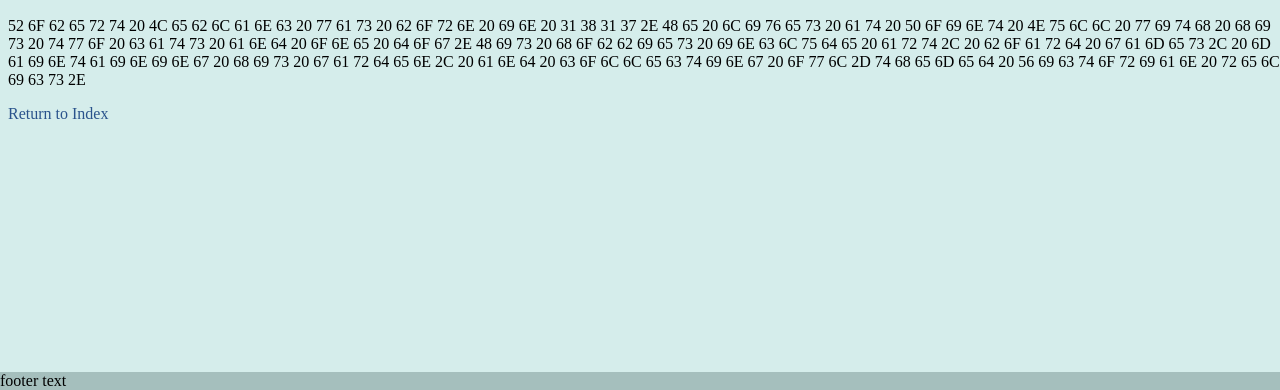
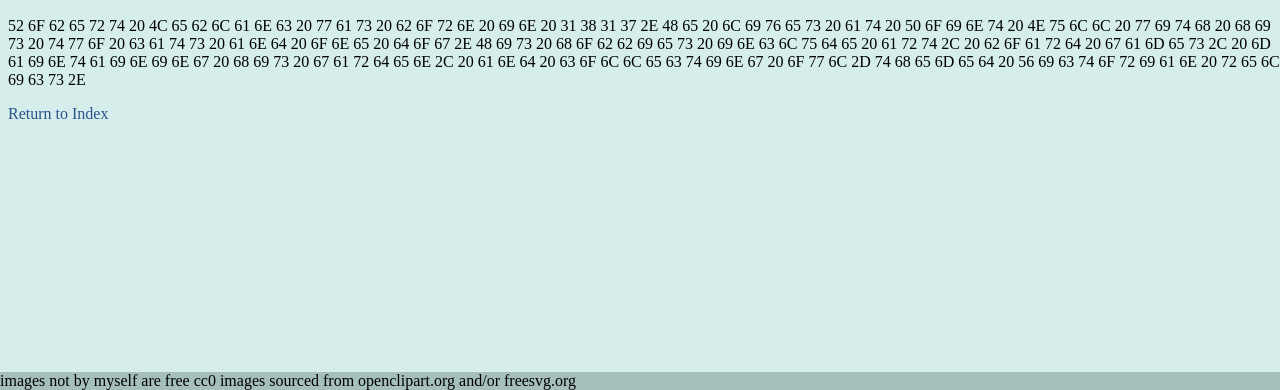
Before and after one commit to Wau-DSC/bioSite, a plain HTML site: page about.html in a window 1280 px wide. Shown: the part 410-800 px from the top of the page. Drawn offline with Linux system fonts and the light colour scheme.

Commit message:
footer text

```diff
--- a/about.html
+++ b/about.html
@@ -16,7 +16,7 @@
   <a href="index.html">Return to Index</a>
  </div>
  <footer>
-   footer text
+   images not by myself are free cc0 images sourced from openclipart.org and/or freesvg.org
  </footer>
 </body>
 </html>
```
Also changed, not shown: hobbies.html (+1 -1 lines), index.html (+1 -1 lines), images/picture1.png.
